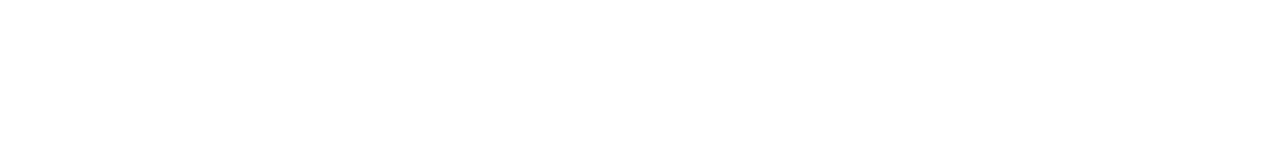
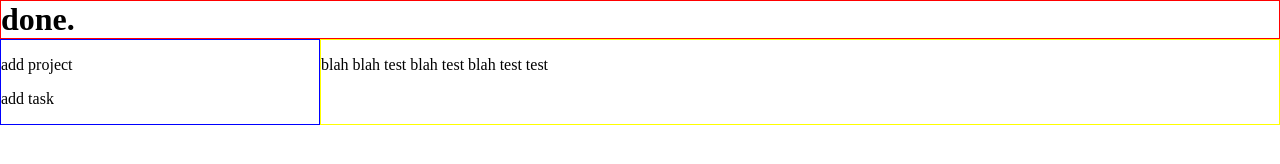
Before and after one commit to jernestmyers/todo-list, a plain HTML site: page index.html in a window 1280 px wide. Drawn offline with Linux system fonts and the light colour scheme.

Commit message:
setting up skeleton html and skeleton css

```diff
--- a/index.html
+++ b/index.html
@@ -2,10 +2,19 @@
 
 <html>
     <head>
-
+        <meta charset="utf-8">
+        <title>done.</title>
+        <link rel="stylesheet" href="style.css">
     </head>
 
     <body>
+        <header id="page-header"></header>
+
+        <main>
+            <div id="left-container"></div>
+            <div id="main-content"></div>
+        </main>
+
         <script src="./main.js"></script>
     </body>
 </html>
--- a/main.js
+++ b/main.js
@@ -1 +1 @@
-console.log("test");
+(()=>{"use strict";const e=document.querySelector("#page-header"),t=document.querySelector("#left-container"),n=document.querySelector("#main-content");!function(e){const t=document.createElement("h1");t.textContent="done.",e.appendChild(t)}(e),function(e){const t=document.createElement("p"),n=document.createElement("p");t.textContent="add task",n.textContent="add project",e.appendChild(n),e.appendChild(t)}(t),function(e){const t=document.createElement("p");t.textContent="blah blah test blah test blah test test",e.appendChild(t)}(n)})();
--- /dev/null
+++ b/style.css
@@ -0,0 +1,36 @@
+html,
+body {
+    margin: 0px;
+    padding: 0px;
+    width: 100%;
+    height: auto;
+}
+
+body {
+    display: flex;
+    flex-direction: column;
+}
+
+main {
+    display: grid;
+    grid-template-columns: 1fr 3fr;
+    grid-template-rows: auto;
+}
+
+header,
+h1 {
+    margin: 0;
+    padding: 0;
+}
+
+header {
+    border: 1px solid red;
+}
+
+#left-container {
+    border: 1px solid blue;
+}
+
+#main-content {
+    border: 1px solid yellow;
+}
```
